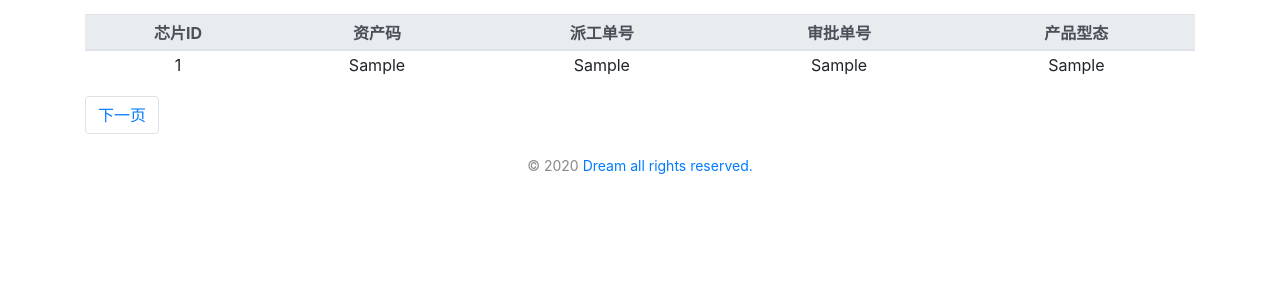
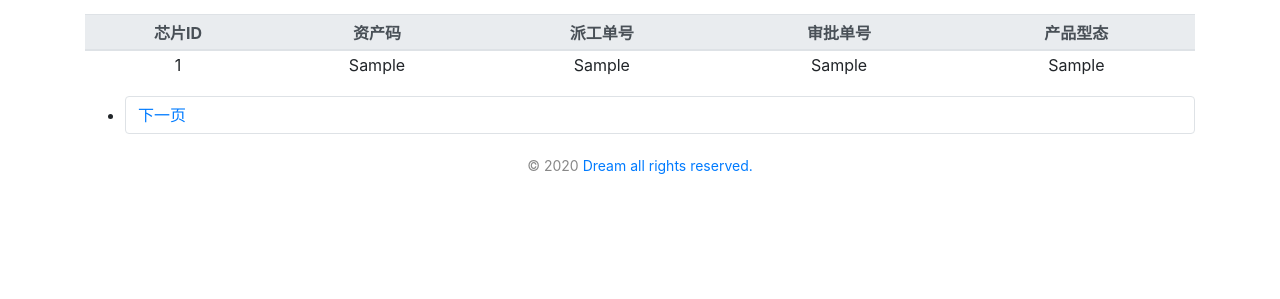
Before and after one commit to zhoumengxiong/MicroBlog, a Flask app: template app/templates/chipid_results.html in a window 1280 px wide. Shown: the part 193-492 px from the top of the page. Run offline with Flask 2, Linux system fonts and the light colour scheme; tables that the repository leaves empty hold one stand-in row (values such as "Sample post"); the template is opened without the code that fills it: values that come from a table or form of the project are taken from there, most other values are stand-ins (such as "Sample title", 1, 10 or a date in 2020); some libraries are stand-ins or nearby versions.

Commit message:
更改分页按钮样式

```diff
--- a/app/templates/chipid_results.html
+++ b/app/templates/chipid_results.html
@@ -28,7 +28,7 @@
                 </tbody>
             </table>
         </div>
-        <ul class="pagination">
+        <ul class="pager">
             {% if prev_url %}
                 <li class="page-item"><a class="page-link" href="{{ prev_url }}">上一页</a></li>
             {% endif %}
```
